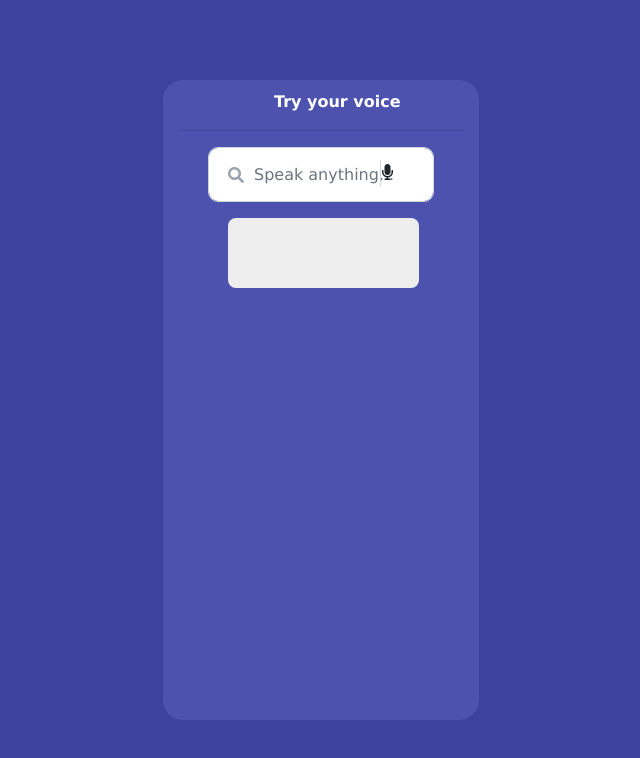
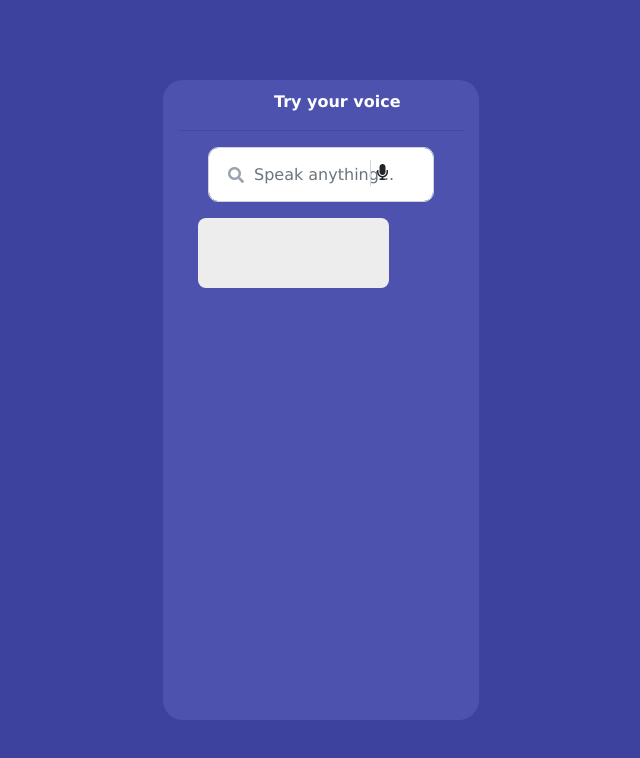
Before and after one commit to Rajeevkumar69/Voice-Recognition-web-app, an Angular app: page / in a window 1280 px wide. Shown: the top 758 px of the page, without its empty margins (319-959 px from the left). Built offline with nearby package versions, Linux system fonts and the light colour scheme; a web font is replaced by a local one.

Commit message:
Deployment

```diff
--- a/src/app/speech-to-text/speech-to-text.component.html
+++ b/src/app/speech-to-text/speech-to-text.component.html
@@ -18,7 +18,7 @@
                                         </div>
                                 </div>
                         </div>
-                        <div style="margin-left: 50px; width: 100%;" class="text col-md-8">
+                        <div style="margin-left: 20px; width: 100%;" class="text col-md-8">
                                 <p>{{service.text}}</p>
                         </div>
                 </div>
--- a/src/styles.scss
+++ b/src/styles.scss
@@ -74,10 +74,10 @@ body {
 }
 
 
-// .left-pan i {
-//         padding-right: 5px;
-//         padding-left: 5px;
-// }
+.left-pan i {
+        padding-right: 5px;
+        padding-left: 5px;
+}
 
 .form-input {
 
```
